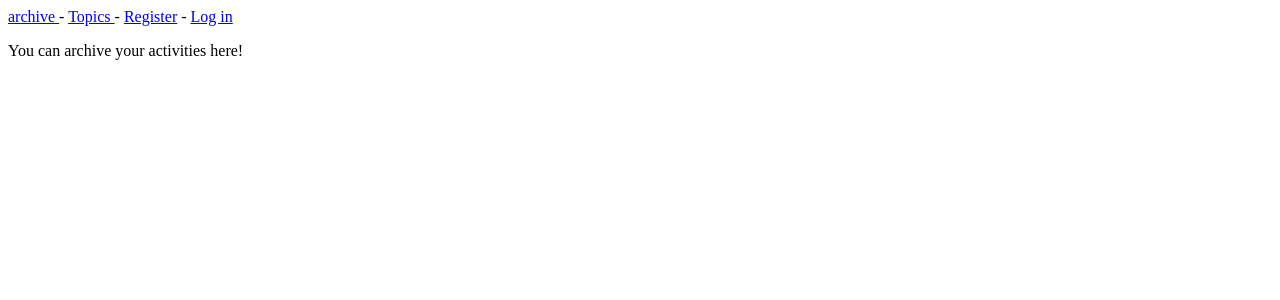
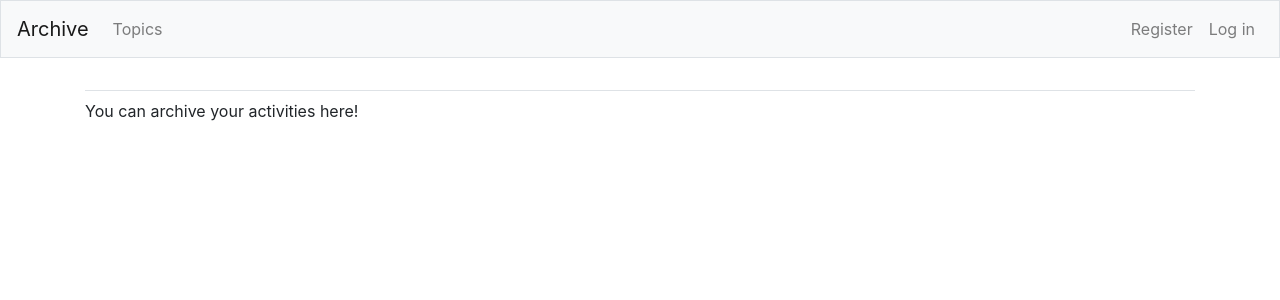
Before and after one commit to shivaamiri1/archive, a Django app: page / in a window 1280 px wide. Shown: the top 300 px of the page. Run offline with Django 4.2, Linux system fonts and the light colour scheme; some libraries are stand-ins or nearby versions.

Commit message:
base.html modified with bootstrap

```diff
--- a/archive/templates/archive/base.html
+++ b/archive/templates/archive/base.html
@@ -1,14 +1,80 @@
-<p>
-  <a href="{% url 'archive:index' %}"> archive </a> -
-  <a href="{% url 'archive:topics' %}"> Topics </a> -
-  {% if user.is_authenticated %}
-    Hello, {{ user.username }}.
-    <a href="{% url 'users:logout' %}">Log out</a>
-  {% else %}
-    <a href="{% url 'users:register' %}">Register</a> -
-    <a href="{% url 'users:login' %}">Log in</a>
-  {% endif %}
-</p>
+{% load bootstrap4 %}
+<!doctype html>
+<html lang="en">
 
+<head>
 
-{% block content %}{% endblock content %}
+  <meta charset="utf-8">
+  <meta name="viewport" content="width=device-width, initial-scale=1,
+    shrink-to-fit=no">
+
+  <title>archive</title>
+
+  {% bootstrap_css %}
+  {% bootstrap_javascript jquery='full' %}
+
+</head>
+
+<body>
+
+  <nav class="navbar navbar-expand-md navbar-light bg-light mb-4 border">
+
+    <a class="navbar-brand" href="{% url 'archive:index'%}">Archive</a>
+
+    <button class="navbar-toggler" type="button" data-toggle="collapse"
+        data-target="#navbarCollapse" aria-controls="navbarCollapse"
+        aria-expanded="false" aria-label="Toggle navigation">
+
+      <span class="navbar-toggler-icon"></span>
+    </button>
+
+    <div class="collapse navbar-collapse" id="navbarCollapse">
+
+      <ul class="navbar-nav mr-auto">
+        <li class="nav-item">
+          <a class="nav-link" href="{% url 'archive:topics'%}">Topics</a>
+        </li>
+      </ul>
+
+      <ul class="navbar-nav ml-auto">
+
+      	{% if user.is_authenticated %}
+
+      	  <li class="nav-item">
+      	    <span class="navbar-text">Hello, {{ user.username }}.</span>
+      	  </li>
+      	  <li class="nav-item">
+      	    <a class="nav-link" href="{% url 'users:logout' %}">Log out</a>
+      	  </li>
+
+        {% else %}
+
+	      <li class="nav-item">
+	        <a class="nav-link" href="{% url 'users:register' %}">Register</a>
+	      </li>
+	      <li class="nav-item">
+	        <a class="nav-link" href="{% url 'users:login' %}">Log in</a>
+	      </li>
+
+	    {% endif %}
+
+	  </ul>
+
+	</div>
+
+  </nav>
+
+  <main role="main" class="container">
+
+    <div class="pb-2 mb-2 border-bottom">
+      {% block page_header %}{% endblock page_header %}
+    </div>
+
+    <div>
+      {% block content %}{% endblock content %}
+    </div>
+
+  </main>
+
+</body>
+</html>
```
